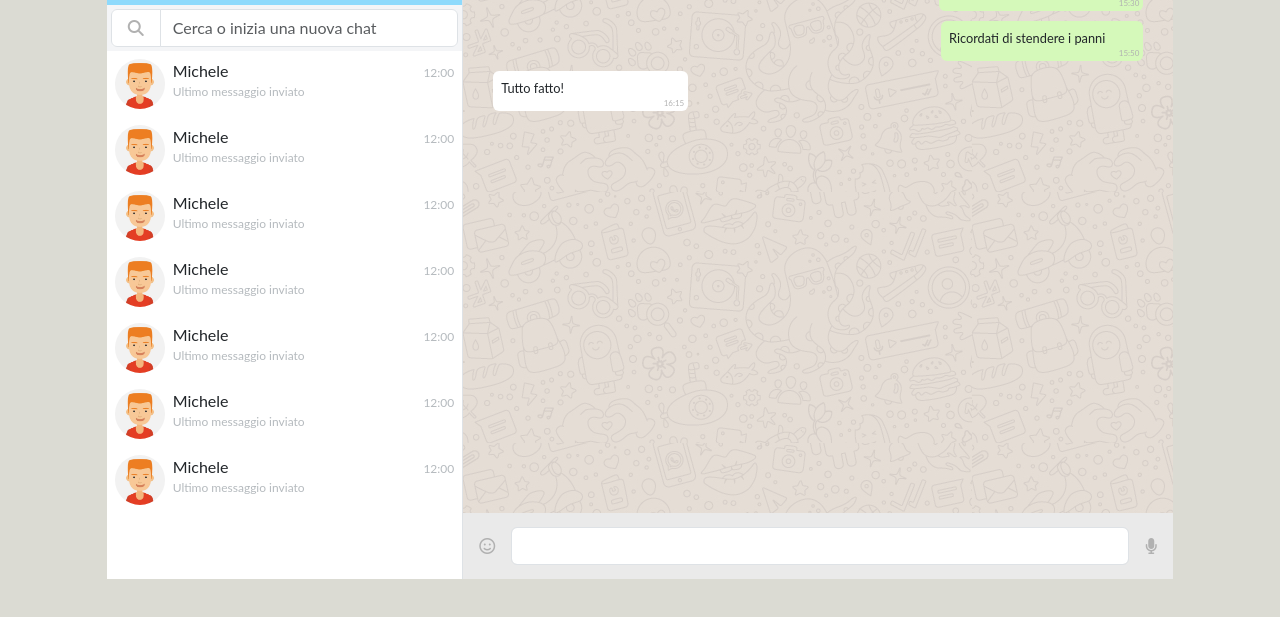
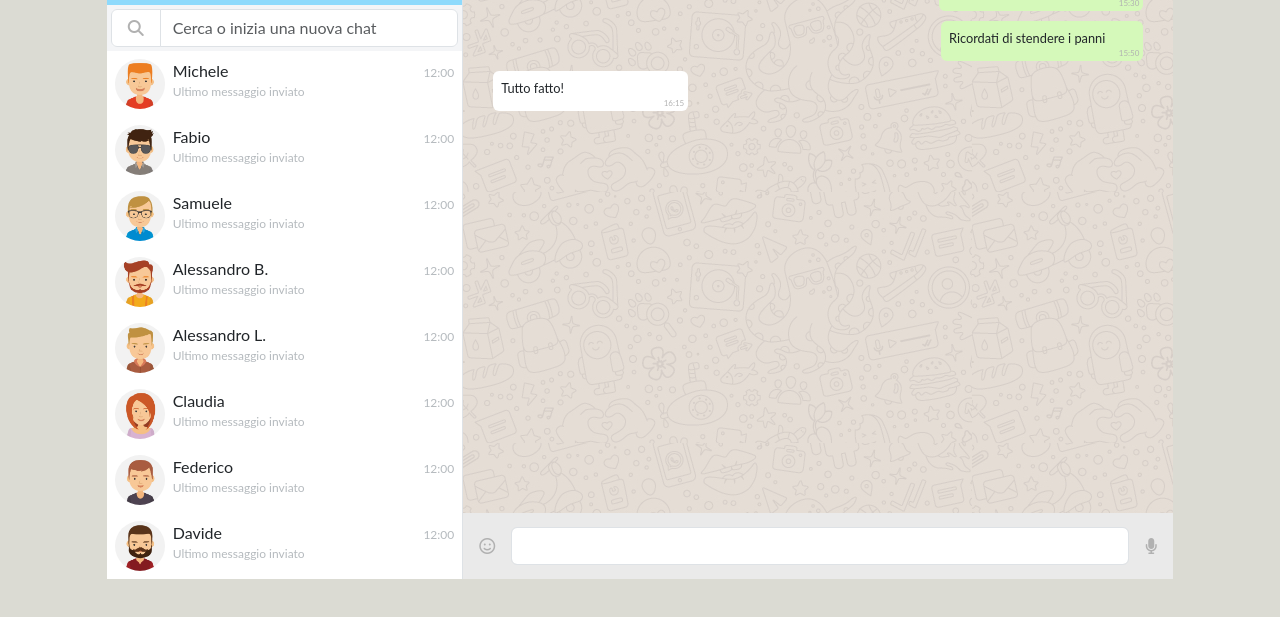
Before and after one commit to monica-harabagiu/vue-boolzapp, a plain HTML site: page index.html in a window 1280 px wide. Shown: the part 173-790 px from the top of the page. Drawn offline with nearby package versions, Linux system fonts and the light colour scheme.

Commit message:
dynamic contact list

```diff
--- a/index.html
+++ b/index.html
@@ -75,7 +75,24 @@
                             <div id="chats-list" class="bg-white overflow-y-scroll">
 
                                 <!-- ACCOUNTS -->
-                                <div class="account d-flex p-2 ">
+                                <div
+                                v-for="(element, index) in contacts"
+                                class="account d-flex p-2 ">
+                                    <figure class="avatars mb-0 me-2 ">
+                                        <img class="img-fluid rounded-circle" :src="element.avatar"
+                                            alt="account profile picture">
+                                    </figure>
+                                    <div class="flex-grow-1 ">
+                                        <p class="mb-0 ">{{element.name}}</p>
+                                        <p class="mb-0 text-secondary text-opacity-50 small-text">Ultimo messaggio inviato
+                                        </p>
+                                    </div>
+                                    <div>
+                                        <span class="text-secondary text-opacity-50 small-text">12:00</span>
+                                    </div>
+                                </div>
+
+                                <!-- <div class="account d-flex p-2 ">
                                     <figure class="avatars mb-0 me-2 ">
                                         <img class="img-fluid rounded-circle" src="./img/avatar_1.jpg"
                                             alt="account profile picture">
@@ -163,22 +180,7 @@
                                     <div>
                                         <span class="text-secondary text-opacity-50 small-text">12:00</span>
                                     </div>
-                                </div>
-
-                                <div class="account d-flex p-2 ">
-                                    <figure class="avatars mb-0 me-2 ">
-                                        <img class="img-fluid rounded-circle" src="./img/avatar_1.jpg"
-                                            alt="account profile picture">
-                                    </figure>
-                                    <div class="flex-grow-1 ">
-                                        <p class="mb-0 ">Michele</p>
-                                        <p class="mb-0 text-secondary text-opacity-50 small-text">Ultimo messaggio inviato
-                                        </p>
-                                    </div>
-                                    <div>
-                                        <span class="text-secondary text-opacity-50 small-text">12:00</span>
-                                    </div>
-                                </div>
+                                </div> -->
                             </div>
                         </div>
 
--- a/js/main.js
+++ b/js/main.js
@@ -3,7 +3,155 @@ const { createApp } = Vue
   createApp({
     data() {
       return {
-        message: 'Hello Vue!'
-      }
-    }
-  }).mount('#app')
+        contacts: [
+            {
+                name: 'Michele',
+                avatar: './img/avatar_1.jpg',
+                visible: true,
+                messages: [
+                {
+                    date: '10/01/2020 15:30:55',
+                    message: 'Hai portato a spasso il cane?',
+                    status: 'sent'
+                },
+                {
+                    date: '10/01/2020 15:50:00',
+                    message: 'Ricordati di stendere i panni',
+                    status: 'sent',
+                },
+                {
+                    date: '10/01/2020 16:15:22',
+                    message: 'Tutto fatto!',
+                    status: 'received'
+                }],
+            },
+            {
+                name: 'Fabio',
+                avatar: './img/avatar_2.jpg',
+                visible: true,
+                messages: [
+                {
+                    date: '20/03/2020 16:30:00',
+                    message: 'Ciao come stai?',
+                    status: 'sent'
+                }, {
+                    date: '20/03/2020 16:30:55',
+                    message: 'Bene grazie! Stasera ci vediamo?',
+                    status: 'received'
+                }, {
+                    date: '20/03/2020 16:35:00',
+                    message: 'Mi piacerebbe ma devo andare a fare la spesa.',
+                    status: 'sent'
+                }],
+            },
+            {
+                name: 'Samuele',
+                avatar: './img/avatar_3.jpg',
+                visible: true,
+                messages: [
+                {
+                    date: '28/03/2020 10:10:40',
+                    message: 'La Marianna va in campagna',
+                    status: 'received'
+                },
+                {
+                    date: '28/03/2020 10:20:10',
+                    message: 'Sicuro di non aver sbagliato chat?',
+                    status: 'sent'
+                }, {
+                    date: '28/03/2020 16:15:22',
+                    message: 'Ah scusa!',
+                    status: 'received'
+                }],
+            },
+            {
+                name: 'Alessandro B.',
+                avatar: './img/avatar_4.jpg',
+                visible: true,
+                messages: [
+                {
+                    date: '10/01/2020 15:30:55',
+                    message: 'Lo sai che ha aperto una nuova pizzeria?',
+                    status: 'sent'
+                },
+                {
+                    date: '10/01/2020 15:50:00',
+                    message: 'Si, ma preferirei andare al cinema',
+                    status: 'received'
+                }]
+            },
+            {
+                name: 'Alessandro L.',
+                avatar: './img/avatar_5.jpg',
+                visible: true,
+                messages: [
+                {
+                    date: '10/01/2020 15:30:55',
+                    message: 'Ricordati di chiamare la nonna',
+                    status: 'sent'
+                }, {
+                    date: '10/01/2020 15:50:00',
+                    message: 'Va bene, stasera la sento',
+                    status: 'received'
+                }]
+            },
+            {
+                name: 'Claudia',
+                avatar: './img/avatar_6.jpg',
+                visible: true,
+                messages: [
+                {
+                    date: '10/01/2020 15:30:55',
+                    message: 'Ciao Claudia, hai novità?',
+                    status: 'sent'
+                }, {
+                    date: '10/01/2020 15:50:00',
+                    message: 'Non ancora',
+                    status: 'received'
+                },
+                {
+                    date: '10/01/2020 15:51:00',
+                    message: 'Nessuna nuova, buona nuova',
+                    status: 'sent'
+                }]
+            },
+            {
+                name: 'Federico',
+                avatar: './img/avatar_7.jpg',
+                visible: true,
+                messages: [
+                {
+                    date: '10/01/2020 15:30:55',
+                    message: 'Fai gli auguri a Martina che è il suo compleanno!',
+                    status: 'sent'
+                },
+                {
+                    date: '10/01/2020 15:50:00',
+                    message: 'Grazie per avermelo ricordato, le scrivo subito!',
+                    status: 'received'
+                }]
+            },
+            {
+                name: 'Davide',
+                avatar: './img/avatar_8.jpg',
+                visible: true,
+                messages: [
+                {
+                    date: '10/01/2020 15:30:55',
+                    message: 'Ciao, andiamo a mangiare la pizza stasera?',
+                    status: 'received'
+                },
+                {
+                    date: '10/01/2020 15:50:00',
+                    message: 'No, l\'ho già mangiata ieri, ordiniamo sushi!',
+                    status: 'sent'
+                },
+                {
+                    date: '10/01/2020 15:51:00',
+                    message: 'OK!!',
+                    status: 'received'
+                }]
+            }
+        ]
+
+  }}}).mount('#app')
```
